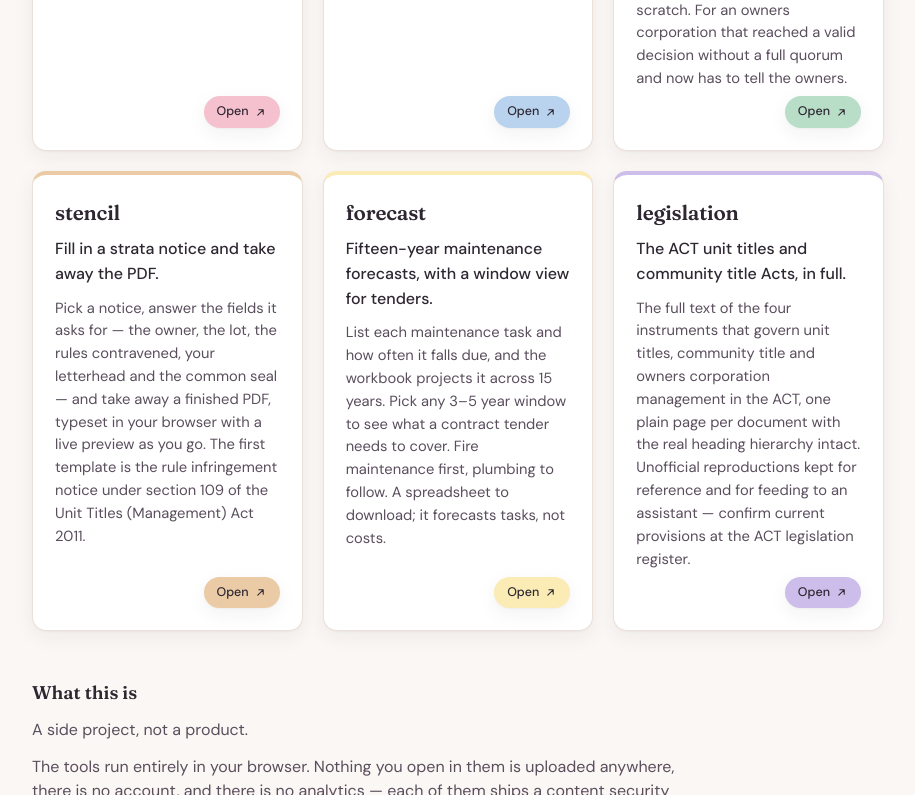
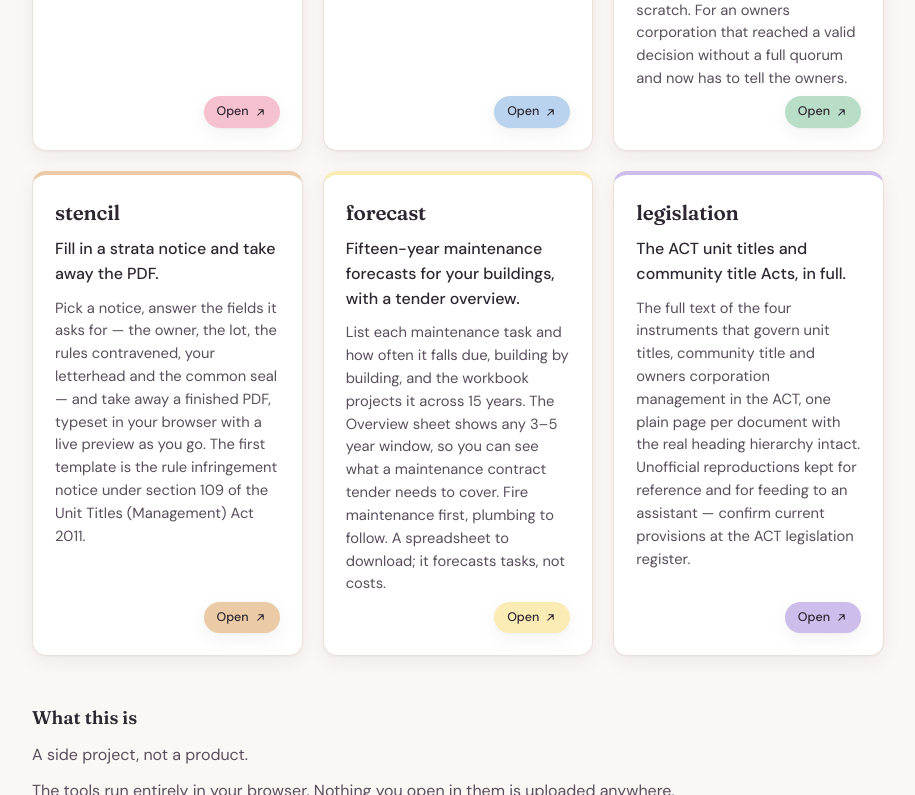
Before and after one commit to Peytonizer/strata-bot, a plain HTML site: page index.html in a window 1280 px wide. Shown: the part 552-1347 px from the top of the page, without its empty margins (182-1097 px from the left). Drawn offline with Linux system fonts and the light colour scheme.

Commit message:
Reword the forecast card
Co-Authored-By: Claude Sonnet 5.5 <noreply@anthropic.com>
Claude-Session: https://claude.ai/code/session_01PBLsepTB5RE97TnjUubxFA

```diff
--- a/index.html
+++ b/index.html
@@ -74,8 +74,8 @@ Open
 </li>
 <li class="card card-forecast">
 <h2><a href="https://forecast.noradz.io/">forecast</a></h2>
-<p class="card-summary">Fifteen-year maintenance forecasts, with a window view for tenders.</p>
-<p class="card-blurb">List each maintenance task and how often it falls due, and the workbook projects it across 15 years. Pick any 3–5 year window to see what a contract tender needs to cover. Fire maintenance first, plumbing to follow. A spreadsheet to download; it forecasts tasks, not costs.</p>
+<p class="card-summary">Fifteen-year maintenance forecasts for your buildings, with a tender overview.</p>
+<p class="card-blurb">List each maintenance task and how often it falls due, building by building, and the workbook projects it across 15 years. The Overview sheet shows any 3–5 year window, so you can see what a maintenance contract tender needs to cover. Fire maintenance first, plumbing to follow. A spreadsheet to download; it forecasts tasks, not costs.</p>
 <a class="card-visit" href="https://forecast.noradz.io/">
 Open
 <svg width="13" height="13" viewBox="0 0 24 24" fill="none" aria-hidden="true"><path d="M7 17 17 7M9 7h8v8" stroke="currentColor" stroke-width="2" stroke-linecap="round" stroke-linejoin="round"/></svg>
```
Also changed, not shown: 1 other file.
